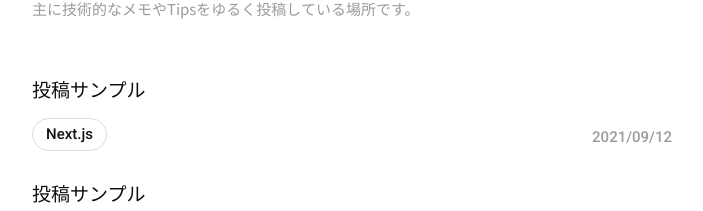
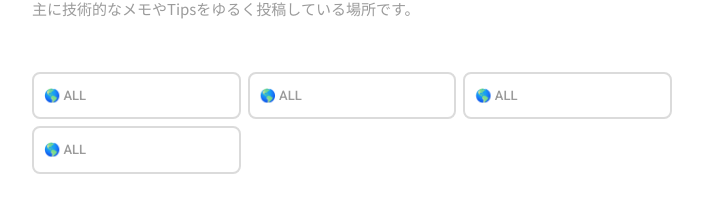
Before and after one commit to TaMa-97/next_lilly, a Next.js app in the folder lilly/: page / in a window 1280 px wide. Shown: the part 149-360 px from the top of the page, without its empty margins (288-991 px from the left). Built offline with nearby package versions, Linux system fonts and the light colour scheme.

Commit message:
style: トップページスタイル調整

```diff
--- a/lilly/src/pages/index.module.scss
+++ b/lilly/src/pages/index.module.scss
@@ -63,4 +63,31 @@
       color: #9b9b9b;
     }
   }
+
+  &__catList {
+    display: flex;
+    flex-wrap: wrap;
+    justify-content: flex-start;
+    gap: 7px;
+    margin-bottom: 30px;
+  }
+  &__catItem {
+    width: calc((100% - 14px) / 3);
+
+    @include tabletP {
+      width: calc((100% - 7px) / 2);
+    }
+    &Link {
+      display: block;
+      width: 100%;
+      padding: 10px;
+      text-decoration: none;
+      border: 2px solid #dbdbdb;
+      border-radius: 8px;
+      @include fz(13);
+      color: #9b9b9b;
+      font-family: $fontEn;
+      font-weight: 500;
+    }
+  }
 }
--- a/lilly/src/pages/index.tsx
+++ b/lilly/src/pages/index.tsx
@@ -31,6 +31,28 @@ const Home: NextPage<Props> = ({ allPosts }) => {
                 主に技術的なメモやTipsをゆるく投稿している場所です。
               </p>
             </div>
+            <ul className={styles.myBlog__catList}>
+              <li className={styles.myBlog__catItem}>
+                <a href="#" className={styles.myBlog__catItemLink}>
+                  &#127758; ALL
+                </a>
+              </li>
+              <li className={styles.myBlog__catItem}>
+                <a href="#" className={styles.myBlog__catItemLink}>
+                  &#127758; ALL
+                </a>
+              </li>
+              <li className={styles.myBlog__catItem}>
+                <a href="#" className={styles.myBlog__catItemLink}>
+                  &#127758; ALL
+                </a>
+              </li>
+              <li className={styles.myBlog__catItem}>
+                <a href="#" className={styles.myBlog__catItemLink}>
+                  &#127758; ALL
+                </a>
+              </li>
+            </ul>
             <ul className={styles.myBlog__list}>
               {allPosts?.map((post) => (
                 <li key={post.slug} className={styles.myBlog__item}>
```
